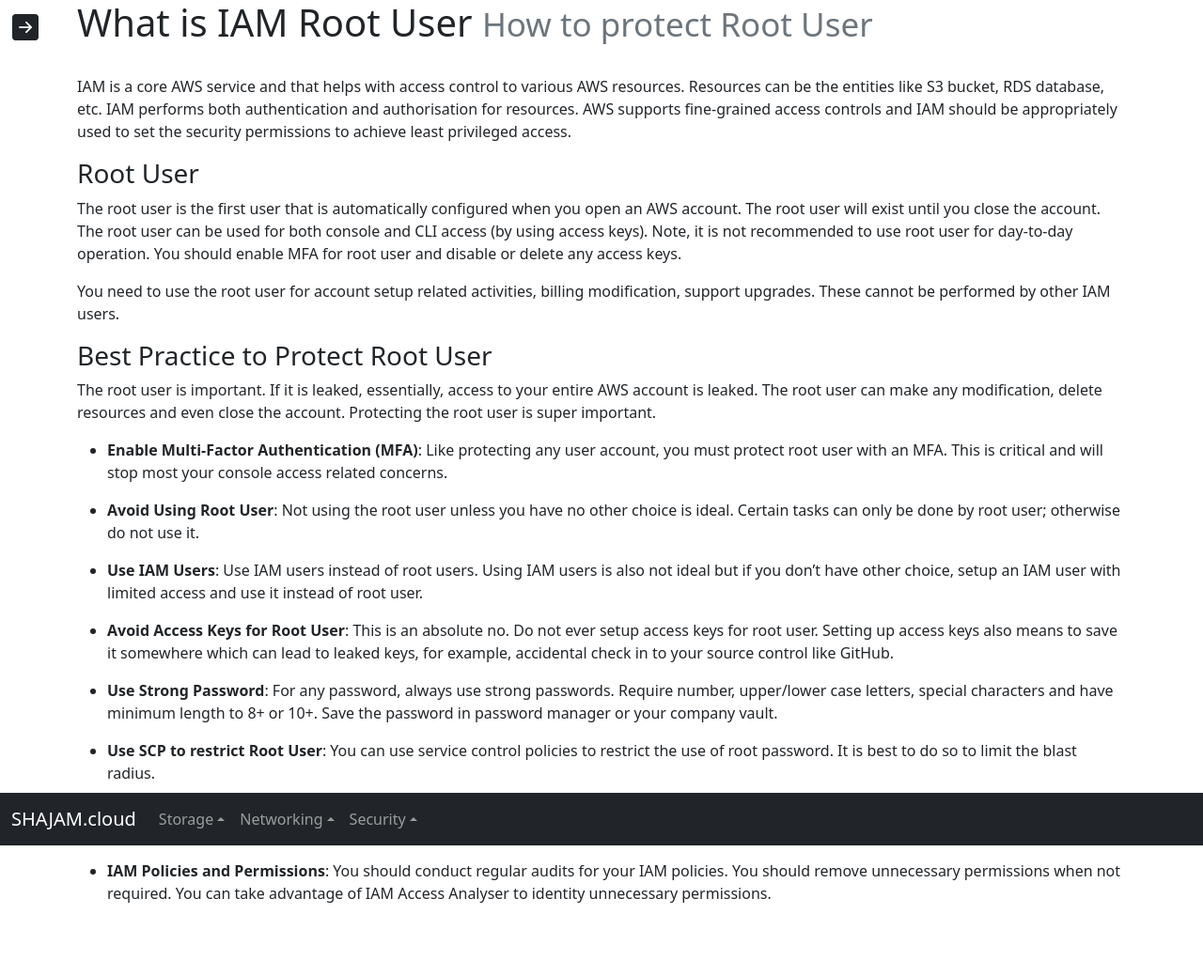
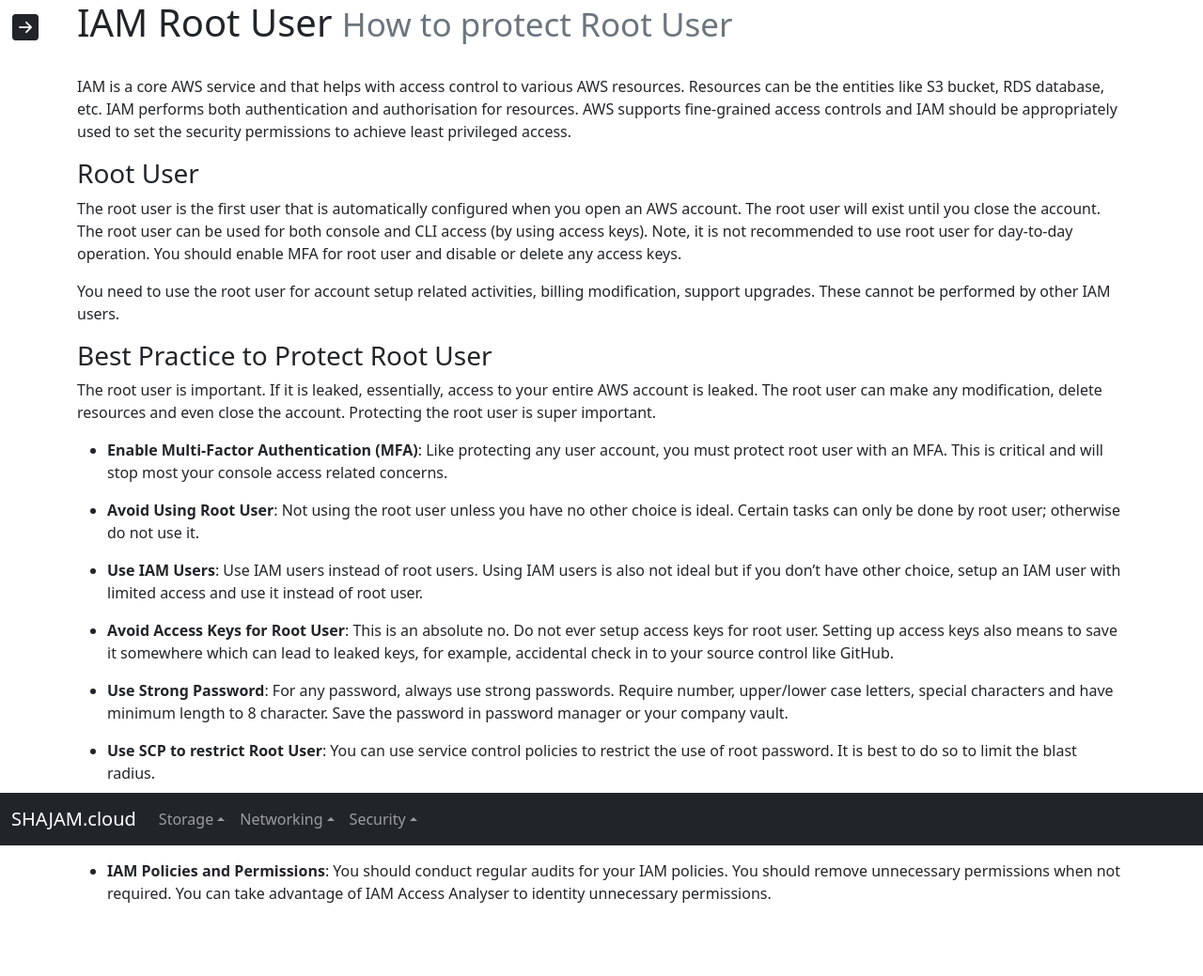
Before and after one commit to s-kazi/s-kazi.github.io, a Jekyll site: the page built from aws/iam/root-user.markdown, in a window 1280 px wide. Shown: the whole page at 94% size. Built offline with Jekyll 4.4.1, drawn with Linux system fonts in a browser that asks for light colours; nearby versions of some CDN libraries.

Commit message:
iam user

```diff
--- a/_includes/left-menu/aws-iam.html
+++ b/_includes/left-menu/aws-iam.html
@@ -13,12 +13,12 @@
                 </a>
             </li>
             <li>
-                <a href="#submenu1" data-bs-toggle="collapse" class="nav-link text-truncate">
-                    <i class="fs-5 bi-link"></i><span class="ms-1 d-noneZ d-sm-inline">Encryption</span> </a>
+                <a href="/aws-iam-root-user/" data-bs-toggle="collapse" class="nav-link text-truncate">
+                    <i class="fs-5 bi-link"></i><span class="ms-1 d-noneZ d-sm-inline">Root User</span> </a>
             </li>
             <li>
-                <a href="#" class="nav-link text-truncate">
-                    <i class="fs-5 bi-link"></i><span class="ms-1 d-noneZ d-sm-inline">Logging</span></a>
+                <a href="/aws-iam-user-groups-policy/" class="nav-link text-truncate">
+                    <i class="fs-5 bi-link"></i><span class="ms-1 d-noneZ d-sm-inline">Users, Groups and policies</span></a>
             </li>
             <li>
                 <a href="#" class="nav-link text-truncate">
--- a/aws/iam/root-user.markdown
+++ b/aws/iam/root-user.markdown
@@ -1,6 +1,6 @@
 ---
 layout: post
-title: What is IAM Root User
+title: IAM Root User
 subtitle: How to protect Root User
 permalink: /aws-iam-root-user/
 leftmenu: left-menu/aws-iam.html
@@ -24,7 +24,7 @@ The root user is important. If it is leaked, essentially, access to your entire
 
 - **Avoid Access Keys for Root User**: This is an absolute no. Do not ever setup access keys for root user. Setting up access keys also means to save it somewhere which can lead to leaked keys, for example, accidental check in to your source control like GitHub.
 
-- **Use Strong Password**: For any password, always use strong passwords. Require number, upper/lower case letters, special characters and have minimum length to 8+ or 10+. Save the password in password manager or your company vault.
+- **Use Strong Password**: For any password, always use strong passwords. Require number, upper/lower case letters, special characters and have minimum length to 8 character. Save the password in password manager or your company vault.
 
 - **Use SCP to restrict Root User**: You can use service control policies to restrict the use of root password. It is best to do so to limit the blast radius.
 
```
Also changed, not shown: aws/iam/iam-user-groups-policy.markdown (added, +120 -0 lines).
